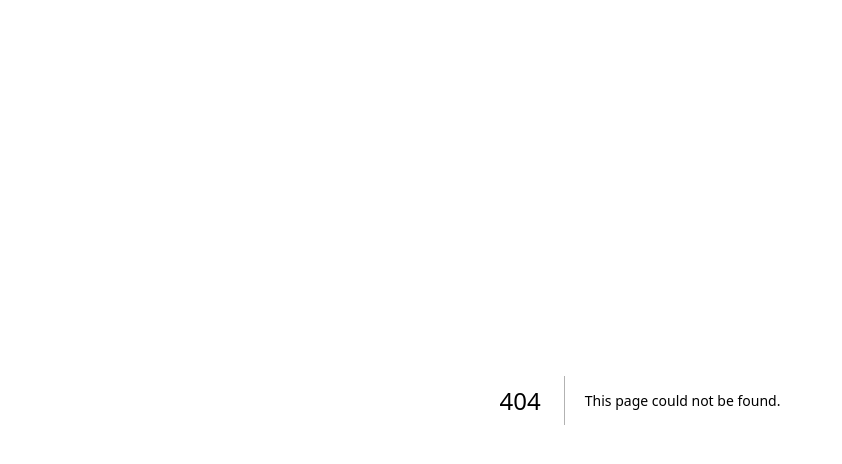
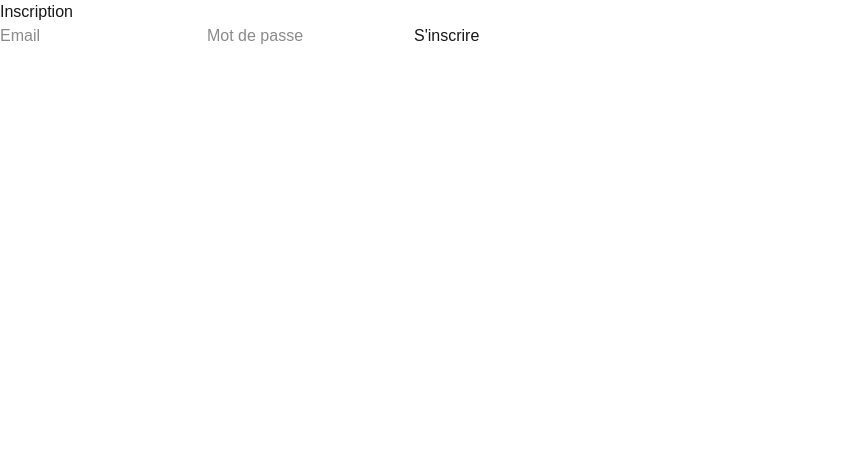
Before and after one commit to CH-Hugo/wearimpact, a Next.js app: page /inscription in a window 1280 px wide. Before the commit this address had no page. Shown: the top 464 px of the page, without its empty margins (0-842 px from the left). Built offline with nearby package versions, Linux system fonts and the light colour scheme.

Commit message:
feat: inscription des utilisateurs avec MongoDB et bcrypt pour crypter les mots de passe

```diff
--- a/package.json
+++ b/package.json
@@ -9,6 +9,8 @@
     "lint": "eslint"
   },
   "dependencies": {
+    "bcryptjs": "^3.0.3",
+    "mongodb": "^7.2.0",
     "next": "16.2.6",
     "react": "19.2.4",
     "react-dom": "19.2.4",
--- /dev/null
+++ b/src/app/api/auth/register/route.js
@@ -0,0 +1,21 @@
+import clientPromise from '@/lib/mongodb'
+import bcrypt from 'bcryptjs'
+
+export async function POST(request) {
+    const body = await request.json()
+    const email = body.email.toLowerCase()
+    const password = body.password
+
+    const client = await clientPromise
+    const db = client.db('wearimpact')
+    const users = db.collection('users')
+    const existingUser = await users.findOne({ email })
+    if (existingUser) {
+    return Response.json({ error: 'Utilisateur déjà existant' }, { status: 400 })
+    }
+
+    const hashedPassword = await bcrypt.hash(password, 10)
+    await users.insertOne({ email, password: hashedPassword, createdAt: new Date() })
+
+    return Response.json({ message: 'Utilisateur créé avec succès' })
+}
--- /dev/null
+++ b/src/app/inscription/page.js
@@ -0,0 +1,40 @@
+'use client'
+import { useState } from 'react'
+
+export default function Inscription() {
+    const [email, setEmail] = useState('')
+    const [password, setPassword] = useState('')
+
+  return (
+    <div>
+        <h1>Inscription</h1>
+        <input
+            type="email"
+            placeholder="Email"
+            value={email}
+            onChange={(e) => setEmail(e.target.value)}
+        />
+        <input
+            type="password"
+            placeholder="Mot de passe"
+            value={password}
+            onChange={(e) => setPassword(e.target.value)}
+        />
+        <button onClick={() => {
+            fetch('/api/auth/register', {
+                method: 'POST',
+                headers: { 'Content-Type': 'application/json' },
+                body: JSON.stringify({ email, password })
+            })
+            .then(res => res.json())
+            .then(data => {
+                if (data.error) {
+                    alert(data.error)
+                } else {
+                    alert(data.message)
+                }
+            })
+        }}>S'inscrire</button>
+    </div>
+  )
+}
--- a/src/app/scan/page.js
+++ b/src/app/scan/page.js
@@ -50,7 +50,7 @@ export default function Scan() {
 
   return (
     <div>
-      <video ref={videoRef} autoPlay></video>
+      <video ref={videoRef} autoPlay playsInline></video>
       <canvas ref={canvasRef}></canvas>
       <button onClick={screen}>Scanner</button>
     </div>
--- /dev/null
+++ b/src/lib/mongodb.js
@@ -0,0 +1,24 @@
+import { MongoClient } from 'mongodb'
+
+const uri = process.env.MONGODB_URI
+const options = {}
+
+let client
+let clientPromise
+
+if (!uri) {
+  throw new Error('MONGODB_URI manquant dans .env.local')
+}
+
+if (process.env.NODE_ENV === 'development') {
+  if (!global._mongoClientPromise) {
+    client = new MongoClient(uri, options)
+    global._mongoClientPromise = client.connect()
+  }
+  clientPromise = global._mongoClientPromise
+} else {
+  client = new MongoClient(uri, options)
+  clientPromise = client.connect()
+}
+
+export default clientPromise
```
Also changed, not shown: 1 other file (tests, documents, lock files or other folders).
